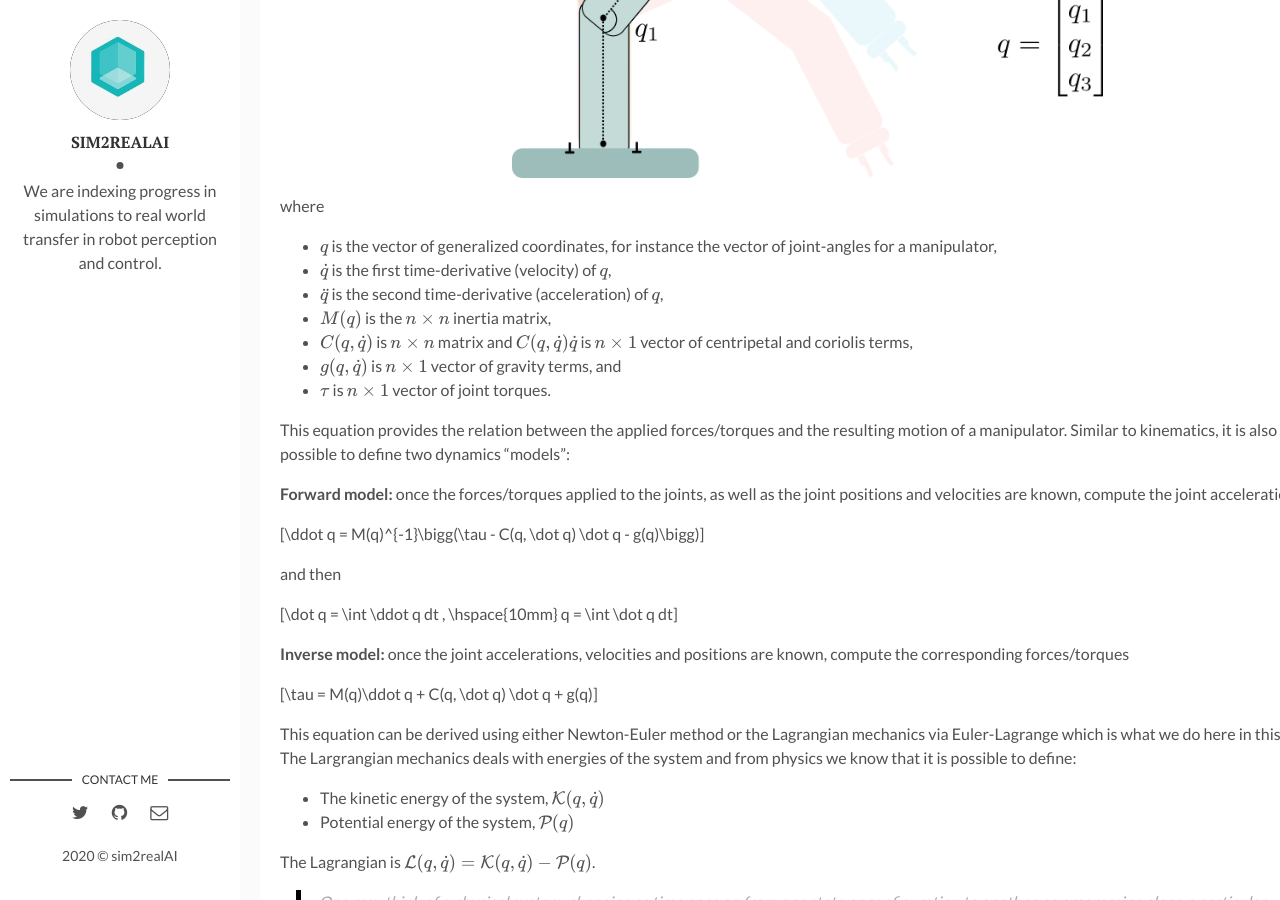
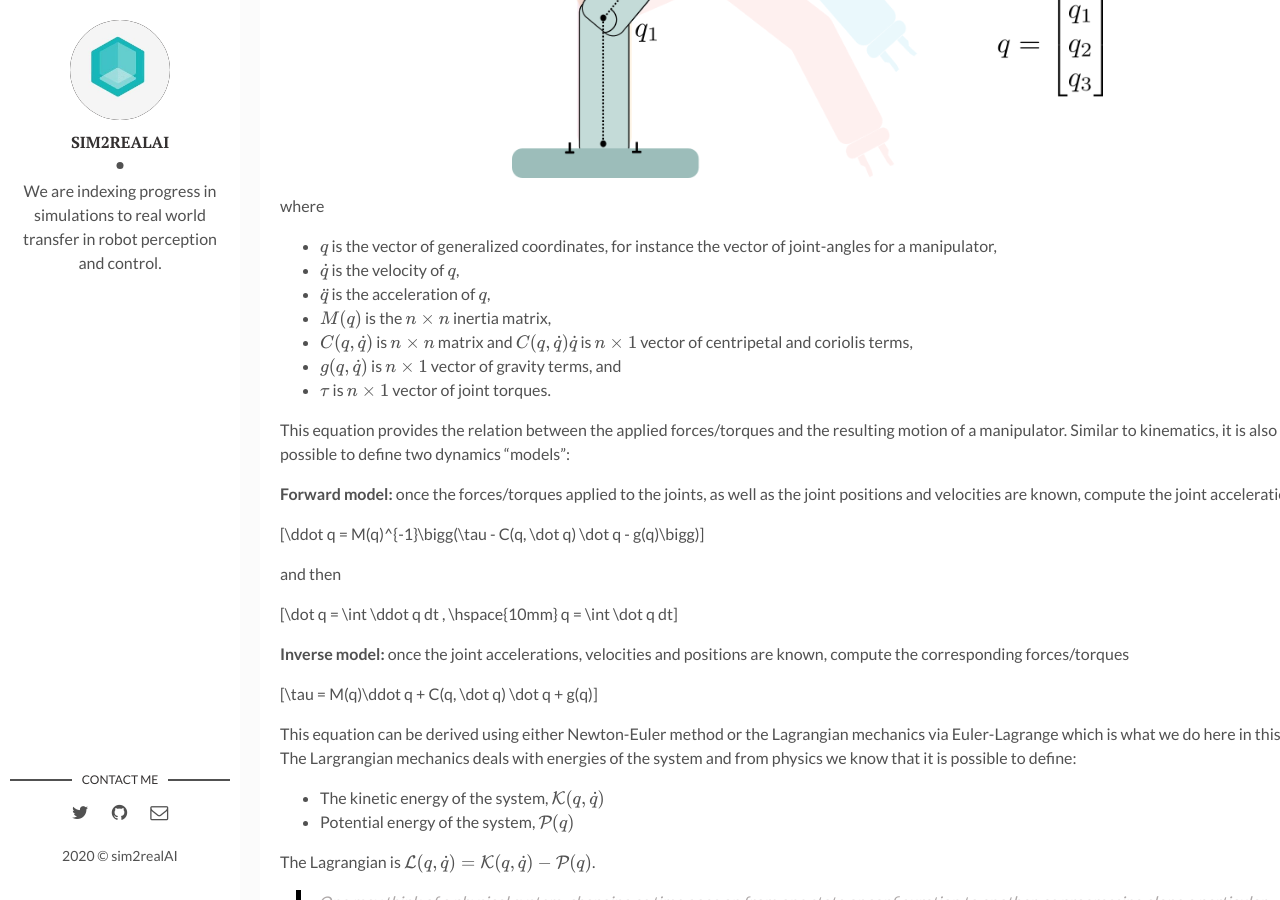
Before and after one commit to backupsim2realai/backupsim2realai.github.io, a Jekyll site: the page built from _posts/2019-04-15-Dynamic-Model-Of-Manipulators.markdown, in a window 1280 px wide and 900 px high, scrolled down 656 px. Built offline with Jekyll 4.4.1, drawn with Linux system fonts in a browser that asks for light colours; formulas are drawn with MathJax 3.

Commit message:
updating
Signed-off-by: Ankur Handa <ahanda@nvidia.com>

```diff
--- a/_posts/2019-04-15-Dynamic-Model-Of-Manipulators.markdown
+++ b/_posts/2019-04-15-Dynamic-Model-Of-Manipulators.markdown
@@ -16,8 +16,8 @@ $$M(q)\ddot q + C(q, \dot q) \dot q + g(q) = \tau$$
 
 where
 - $$q$$ is the vector of generalized coordinates, for instance the vector of joint-angles for a manipulator,
-- $$\dot q$$ is the first time-derivative (velocity) of $$q$$,
-- $$\ddot q$$ is the second time-derivative (acceleration) of $$q$$,
+- $$\dot q$$ is the velocity of $$q$$,
+- $$\ddot q$$ is the acceleration of $$q$$,
 - $$M(q)$$ is the $$n \times n$$ inertia matrix,
 - $$C(q, \dot q)$$ is $$n \times n$$ matrix and $$C(q, \dot q) \dot q$$ is $$n \times 1$$ vector of centripetal and coriolis terms,
 - $$g(q, \dot q)$$ is $$n \times 1$$ vector of gravity terms, and
```
